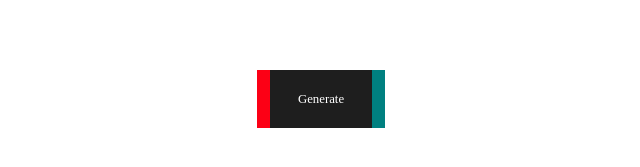
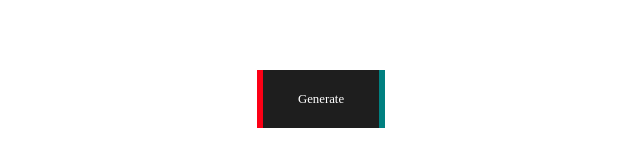
Before and after one commit to Uchiha-Itachi0/Mai_Kisi_Ko_Development_nahi_pdhta, a Next.js app in the folder Web Development/password-generator/: page / in a window 1280 px wide. Shown: the part 301-468 px from the top of the page, without its empty margins (319-959 px from the left). Built offline with nearby package versions, Linux system fonts and the light colour scheme.

Commit message:
Added transition delay on button

```diff
--- a/Web Development/password-generator/Components/Button.tsx
+++ b/Web Development/password-generator/Components/Button.tsx
@@ -17,6 +17,7 @@ const ButtonStyled = styled.div`
   &:hover {
     &::before, &::after {
       width: 50%;
+      transition-delay: .1s;
     }
 
     h1{
@@ -26,6 +27,7 @@ const ButtonStyled = styled.div`
         &:nth-child(2){
           transform: scale(1);
           opacity: 1;
+          transition-delay: .2s;
         }
     }
   }
@@ -34,10 +36,11 @@ const ButtonStyled = styled.div`
     content: "";
     top: 0;
     position: absolute;
-    width: 10%;
+    width: 5%;
     height: 100%;
     background: rgb(252, 0, 21);
     transition: .5s;
+    transition-delay: .1s;
   }
   &::before {
     left: 0;
@@ -55,6 +58,10 @@ const ButtonStyled = styled.div`
     transition: .5s;
     font-size: max(10px, 1vw);
 
+    &:nth-child(1){
+      transition-delay: .2s;
+    }
+
     &:nth-child(2){
       transform: scale(6);
       opacity: 0;
@@ -63,7 +70,7 @@ const ButtonStyled = styled.div`
 
 
 `;
-const Button = () => {
+const Button: NextPage = () => {
     return (
         <ButtonStyled>
             <h1>Generate</h1>
```
